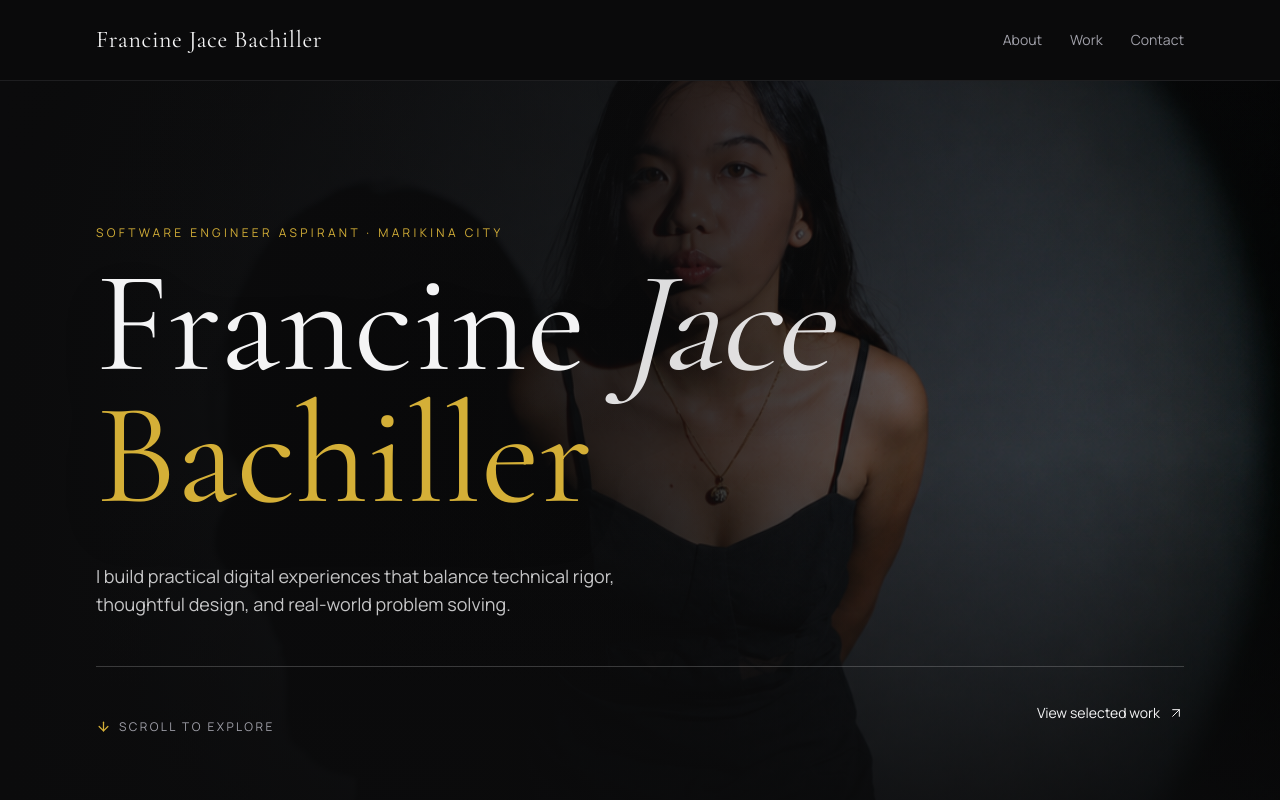
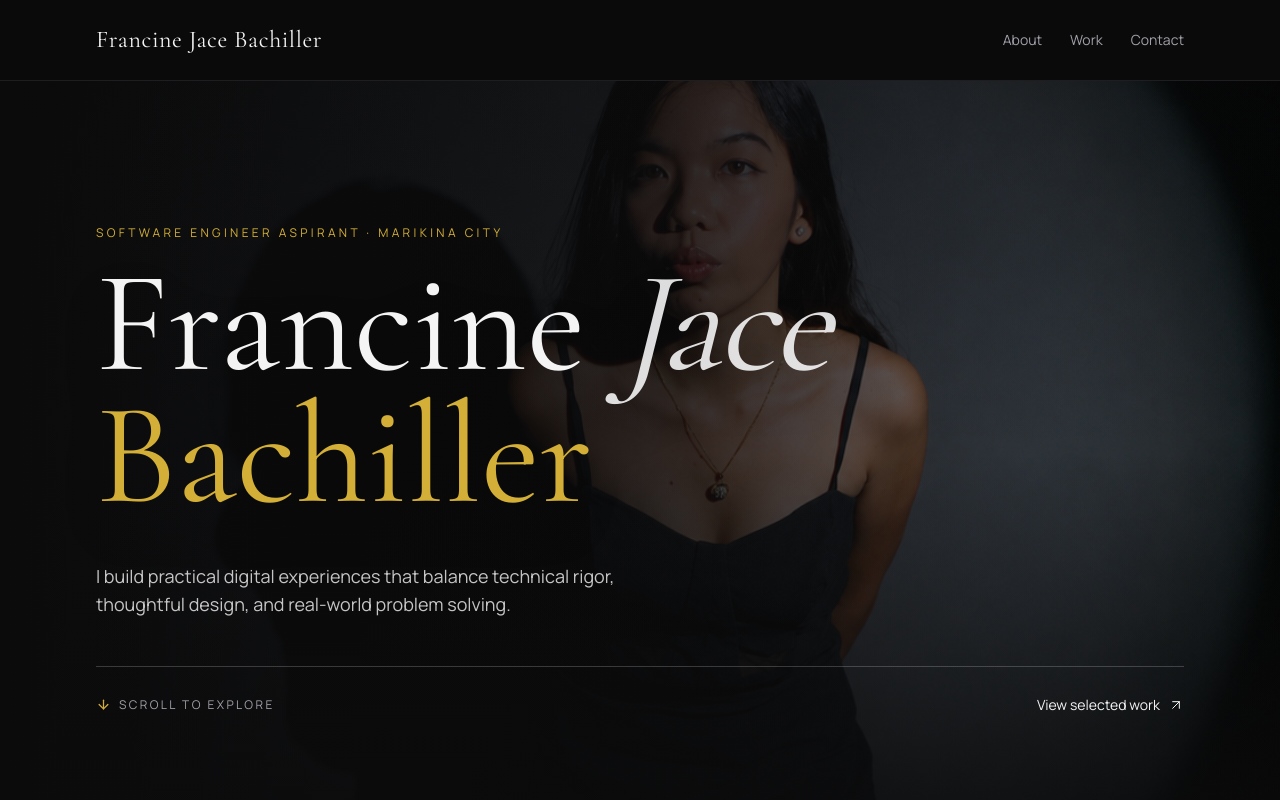
Before and after one commit to francinejace/officialPortfolio, a Next.js app: page / in a window 1280 px wide. Shown: the top 800 px of the page. Built offline with nearby package versions, Linux system fonts and the light colour scheme.

Commit message:
fix: align hero navigation actions

```diff
--- a/src/app/page.tsx
+++ b/src/app/page.tsx
@@ -33,8 +33,8 @@ export default function Home() {
             </p>
           </Reveal>
 
-          <Reveal delay={0.2} className="flex flex-wrap items-end justify-between gap-4 border-t border-ink/20 pt-6">
-            <span className="flex items-center gap-2 text-xs uppercase tracking-[0.2em] text-muted">
+          <Reveal delay={0.2} className="flex flex-wrap items-center justify-between gap-4 border-t border-ink/20 pt-4">
+            <span className="flex min-h-11 items-center gap-2 text-xs uppercase tracking-[0.2em] text-muted">
               <ArrowDown size={15} className="text-gold" /> Scroll to explore
             </span>
             <a href="#work" className="group/link flex min-h-11 items-center gap-2 text-sm text-ink transition-colors hover:text-gold-light">
```
